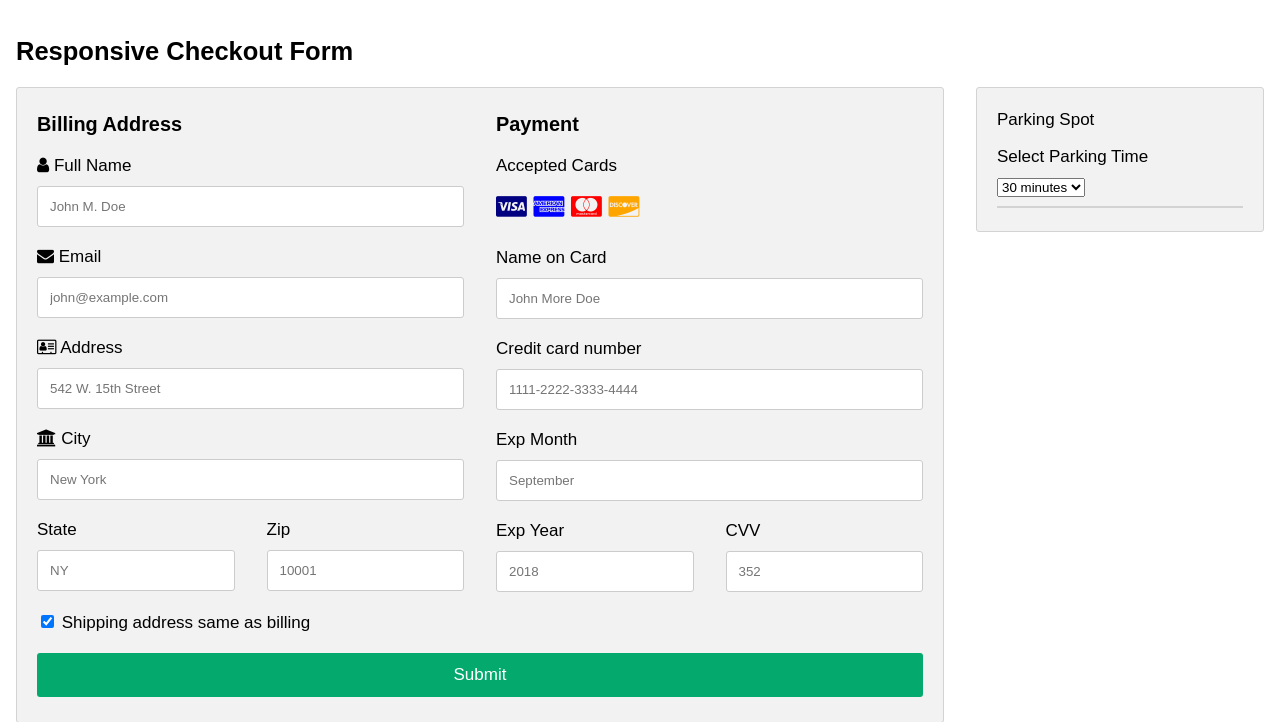
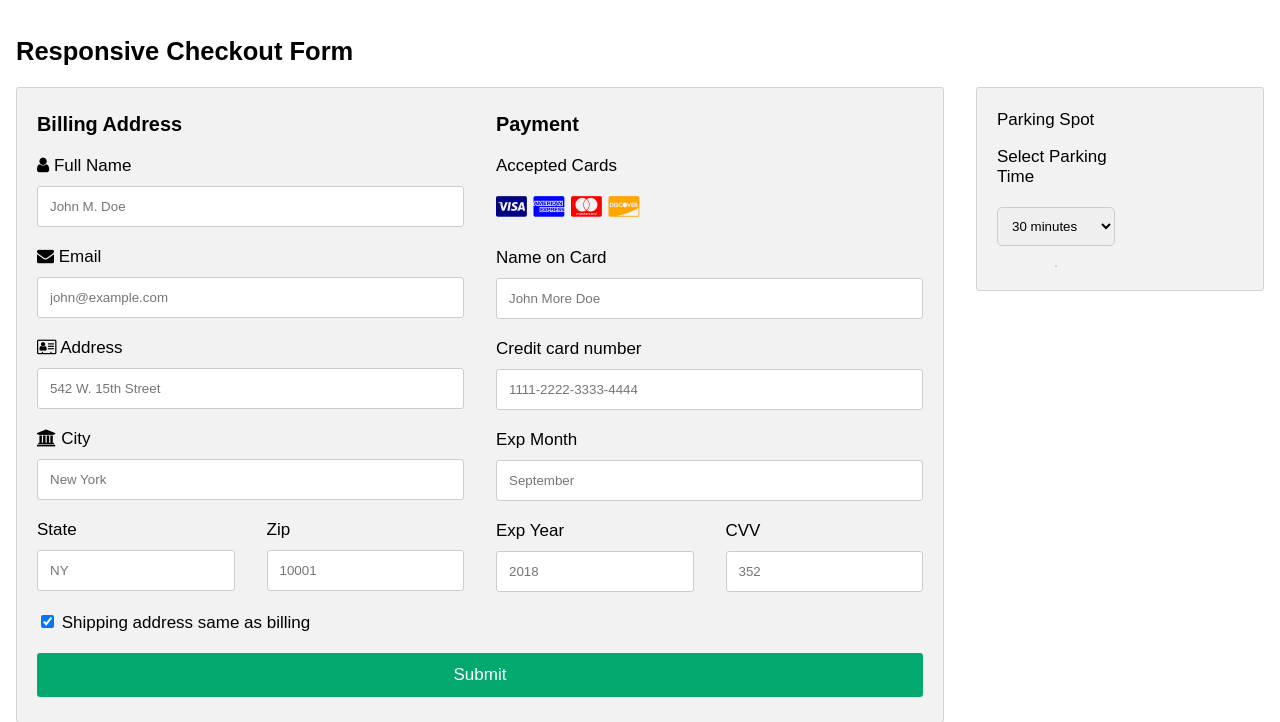
Before and after one commit to NicholasBurlakov/Boolean-Bros, a Flask app: template flaskwDB/templates/userCheckout.html in a window 1280 px wide. Shown: the top 722 px of the page. Run offline with Flask 3, Linux system fonts and the light colour scheme; the template is opened without the code that fills it, so the values that code supplies are empty.

Commit message:
Fixed Selection bars in checkout, again

```diff
--- a/flaskwDB/templates/checkout.html
+++ b/flaskwDB/templates/checkout.html
@@ -220,6 +220,7 @@ span.price {
   </div>
   <div class="col-25">
     <div class="container">
+      <div class="form-column">
       <p>Parking Spot<span class="price"></span></p>
       <label for="parking-time">Select Parking Time</label>
       <select id="parking-time">
@@ -234,6 +235,7 @@ span.price {
       </select>
       <hr>
     </div>
+  </div>
   </div>
 
 <script>
@@ -283,6 +285,8 @@ span.price {
         localStorage.removeItem('selectedSpotId');
         window.location.href = '/availability.html';
       });
+
+
     });
   });
 </script>
--- a/flaskwDB/templates/userCheckout.html
+++ b/flaskwDB/templates/userCheckout.html
@@ -4,6 +4,20 @@
 <meta name="viewport" content="width=device-width, initial-scale=1">
 <link rel="stylesheet" href="https://cdnjs.cloudflare.com/ajax/libs/font-awesome/4.7.0/css/font-awesome.min.css">
 <style>
+  .form-column {
+    display: flex;
+    flex-direction: column;
+    width: 48%;
+  }
+
+  .form-column input,
+  .form-column select {
+    width: 100%;
+    padding: 10px;
+    margin: 10px 0;
+    border: 1px solid #ccc;
+    border-radius: 5px;
+  }
 body {
   font-family: Arial;
   font-size: 17px;
@@ -175,6 +189,7 @@ span.price {
   </div>
   <div class="col-25">
     <div class="container">
+      <div class="form-column">
       <p>Parking Spot<span class="price"></span></p>
       <label for="parking-time">Select Parking Time</label>
       <select id="parking-time">
@@ -190,6 +205,7 @@ span.price {
       <hr>
     </div>
   </div>
+</div>
 </div>
 <script>
   document.addEventListener('DOMContentLoaded', function() {
```
